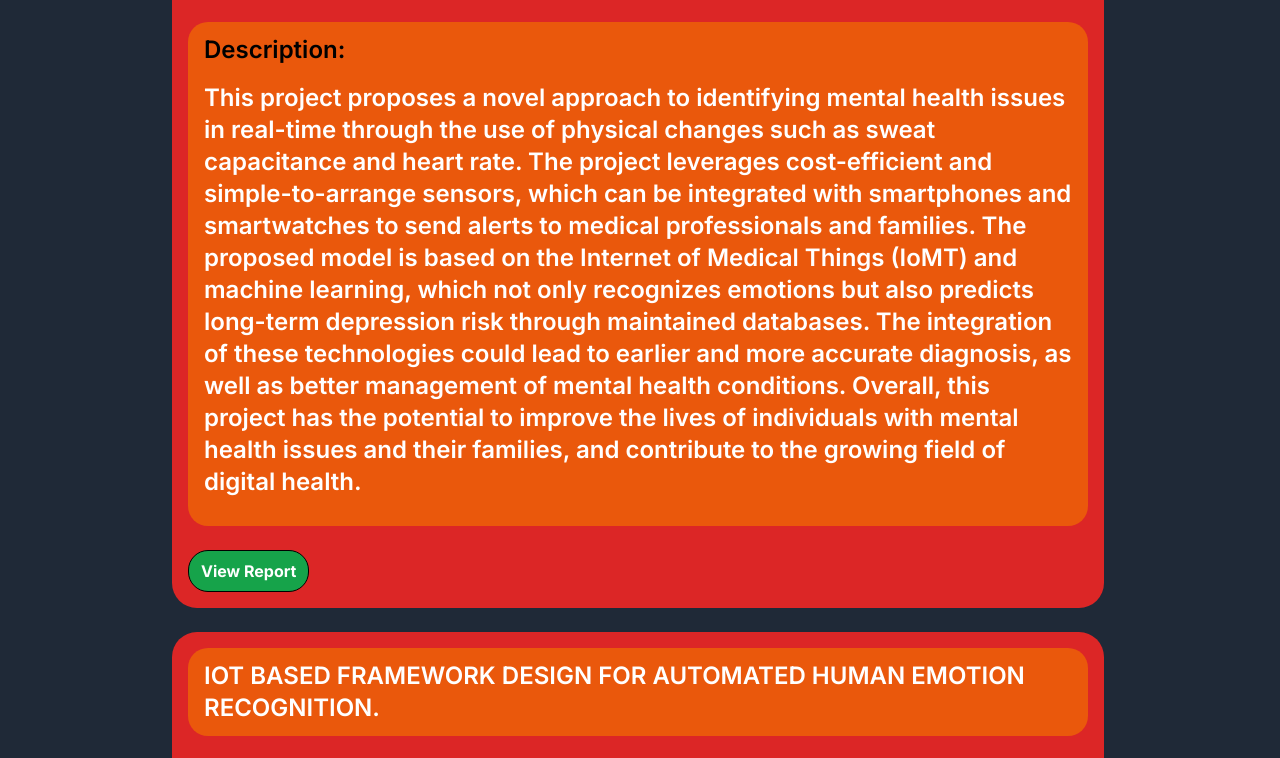
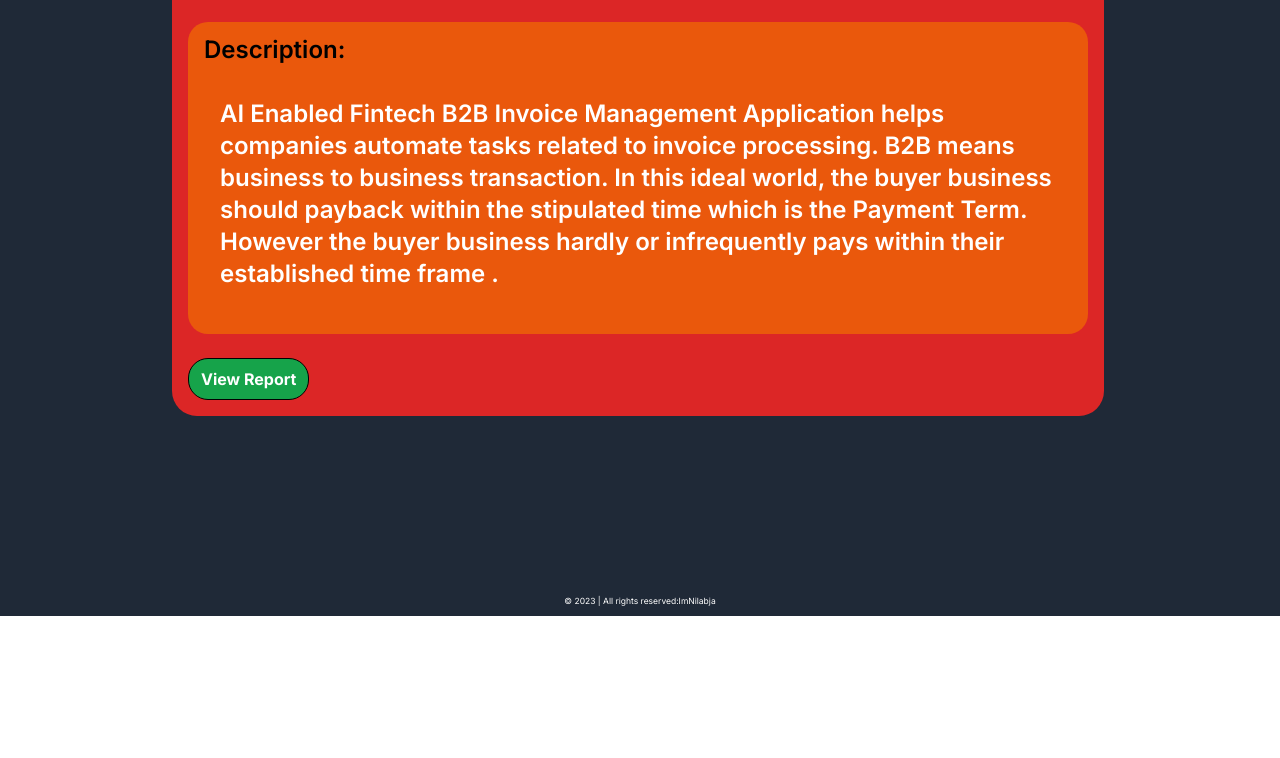
Before and after one commit to imNilabja/Nilabja-s-Portfolio_V2, a Next.js app: page /Projects in a window 1280 px wide. Shown: the part 1040-1798 px from the top of the page. After the commit the page ends 1656 px from the top, so only its background shows below. Built offline with nearby package versions, Linux system fonts and the light colour scheme.

Commit message:
make the proj cont small

```diff
--- a/Components/ProjectPoints.js
+++ b/Components/ProjectPoints.js
@@ -7,19 +7,17 @@ const ProjectPoints = (props) => {
     return (
         <>
             <div className='bg-red-600 max-w-[950px] min-w-[10px] min-h-[100px] mr-auto relative ml-auto top-[100px] rounded-[25px] p-4 flex-col justify-center'>
-                <p className='bg-orange-600 text-white font-semibold ml-auto mr-auto text-2xl max-w-[900px] min-h-[50px] py-3 px-4 rounded-[20px] relative'>
+                <p className='bg-orange-600 text-white font-semibold ml-auto mr-auto text-2xl min-w-[40px] max-w-[900px] min-h-[50px] py-3 px-4 rounded-[20px] relative'>
                     {Topic_name}
                 </p>
                 <br></br>
 
-                <div className='bg-orange-600 text-white font-semibold mr-auto text-2xl max-w-[900px] min-h-[50px] py-3 px-4 rounded-[20px] relative'>
+                <div className='bg-orange-600 text-white font-semibold mr-auto ml-auto text-2xl max-w-[900px] min-h-[20px] py-3 px-4 rounded-[20px] relative'>
                     <span className='text-black'>
                         Description:
                     </span>
                     <br></br>
-                    <div className='my-4'>
-
-
+                    <div className='my-4 p-4 min-h-[60px]'>
                         {desc}
                     </div>
                 </div>
--- a/app/Projects/page.js
+++ b/app/Projects/page.js
@@ -22,31 +22,9 @@ const page = () => {
         <br></br>
 
 
-        <ProjectPoints Topic_name="IOT BASED FRAMEWORK DESIGN FOR AUTOMATED HUMAN EMOTION RECOGNITION." desc=" This project proposes a novel approach to identifying mental health issues in real-time through the use of physical changes such as sweat capacitance and heart rate. The project leverages cost-efficient and simple-to-arrange sensors, which can be integrated with smartphones and smartwatches to send alerts to medical professionals and families. The proposed model is based on the Internet of Medical Things (IoMT) and machine learning, which not only recognizes emotions but also predicts long-term depression risk through maintained databases. The integration of these technologies could lead to earlier and more accurate diagnosis, as well as better management of mental health conditions. Overall, this project has the potential to improve the lives of individuals with mental health issues and their families, and contribute to the growing field of digital health." download="https://drive.google.com/file/d/1TE00HpQJjqp0lCa0iCFVnuvph4n1KTdm/view?usp=sharing" />
-        <br></br>
 
-
-        <ProjectPoints Topic_name="IOT BASED FRAMEWORK DESIGN FOR AUTOMATED HUMAN EMOTION RECOGNITION." desc=" This project proposes a novel approach to identifying mental health issues in real-time through the use of physical changes such as sweat capacitance and heart rate. The project leverages cost-efficient and simple-to-arrange sensors, which can be integrated with smartphones and smartwatches to send alerts to medical professionals and families. The proposed model is based on the Internet of Medical Things (IoMT) and machine learning, which not only recognizes emotions but also predicts long-term depression risk through maintained databases. The integration of these technologies could lead to earlier and more accurate diagnosis, as well as better management of mental health conditions. Overall, this project has the potential to improve the lives of individuals with mental health issues and their families, and contribute to the growing field of digital health." download="https://drive.google.com/file/d/1TE00HpQJjqp0lCa0iCFVnuvph4n1KTdm/view?usp=sharing" />
-        <br></br>
-
-        <ProjectPoints Topic_name="IOT BASED FRAMEWORK DESIGN FOR AUTOMATED HUMAN EMOTION RECOGNITION." desc=" This project proposes a novel approach to identifying mental health issues in real-time through the use of physical changes such as sweat capacitance and heart rate. The project leverages cost-efficient and simple-to-arrange sensors, which can be integrated with smartphones and smartwatches to send alerts to medical professionals and families. The proposed model is based on the Internet of Medical Things (IoMT) and machine learning, which not only recognizes emotions but also predicts long-term depression risk through maintained databases. The integration of these technologies could lead to earlier and more accurate diagnosis, as well as better management of mental health conditions. Overall, this project has the potential to improve the lives of individuals with mental health issues and their families, and contribute to the growing field of digital health." download="https://drive.google.com/file/d/1TE00HpQJjqp0lCa0iCFVnuvph4n1KTdm/view?usp=sharing" />
-        <br></br>
-
-        <ProjectPoints Topic_name="IOT BASED FRAMEWORK DESIGN FOR AUTOMATED HUMAN EMOTION RECOGNITION." desc=" This project proposes a novel approach to identifying mental health issues in real-time through the use of physical changes such as sweat capacitance and heart rate. The project leverages cost-efficient and simple-to-arrange sensors, which can be integrated with smartphones and smartwatches to send alerts to medical professionals and families. The proposed model is based on the Internet of Medical Things (IoMT) and machine learning, which not only recognizes emotions but also predicts long-term depression risk through maintained databases. The integration of these technologies could lead to earlier and more accurate diagnosis, as well as better management of mental health conditions. Overall, this project has the potential to improve the lives of individuals with mental health issues and their families, and contribute to the growing field of digital health." download="https://drive.google.com/file/d/1TE00HpQJjqp0lCa0iCFVnuvph4n1KTdm/view?usp=sharing" />
-        <br></br>
-
-        <ProjectPoints Topic_name="IOT BASED FRAMEWORK DESIGN FOR AUTOMATED HUMAN EMOTION RECOGNITION." desc=" This project proposes a novel approach to identifying mental health issues in real-time through the use of physical changes such as sweat capacitance and heart rate. The project leverages cost-efficient and simple-to-arrange sensors, which can be integrated with smartphones and smartwatches to send alerts to medical professionals and families. The proposed model is based on the Internet of Medical Things (IoMT) and machine learning, which not only recognizes emotions but also predicts long-term depression risk through maintained databases. The integration of these technologies could lead to earlier and more accurate diagnosis, as well as better management of mental health conditions. Overall, this project has the potential to improve the lives of individuals with mental health issues and their families, and contribute to the growing field of digital health." download="https://drive.google.com/file/d/1TE00HpQJjqp0lCa0iCFVnuvph4n1KTdm/view?usp=sharing" />
-        <br></br>
-        <ProjectPoints Topic_name="IOT BASED FRAMEWORK DESIGN FOR AUTOMATED HUMAN EMOTION RECOGNITION." desc=" This project proposes a novel approach to identifying mental health issues in real-time through the use of physical changes such as sweat capacitance and heart rate. The project leverages cost-efficient and simple-to-arrange sensors, which can be integrated with smartphones and smartwatches to send alerts to medical professionals and families. The proposed model is based on the Internet of Medical Things (IoMT) and machine learning, which not only recognizes emotions but also predicts long-term depression risk through maintained databases. The integration of these technologies could lead to earlier and more accurate diagnosis, as well as better management of mental health conditions. Overall, this project has the potential to improve the lives of individuals with mental health issues and their families, and contribute to the growing field of digital health." download="https://drive.google.com/file/d/1TE00HpQJjqp0lCa0iCFVnuvph4n1KTdm/view?usp=sharing" />
-        <br></br>
-
-
-        <ProjectPoints Topic_name="AI ENABLED FINTECH B2B INVOICE MANAGEMENT APPLICATION" desc="AI Enabled Fintech B2B Invoice Management Application helps companies automate tasks related to invoice processing. B2B means business to business transaction. In this ideal world, the buyer business should payback within the stipulated time which is the Payment Term. However the buyer business hardly or infrequently pays within their established time frame . This is where the Account receivables Department comes into picture. This Application consists of Machine Learning Model to predict the payment date of an invoice when it gets created in the system, A Receivables Dashboard to visualize data in the form of grids,ADD,EDIT,DELETE,ADVANCE SEARCH functionalities.It has easy navigation implemented through pagination. The tools used are :
-●Eclipse IDE
-●TomCat Server
-●MySQL Workbench
-●Jupyter Notebook
-It has three main categories such as Machine learning which predicts the payment date of an invoice with maximum accuracy using Numpy, Pandas and Matplotlib. The front-end comprises HTML, CSS , Javascript and React. This helps to visualize data . The back-end comprises Java, Sevlets, JDBC Connections, MySQL Workbench ." download="https://drive.google.com/file/d/16V-ytKUF5Edd2lrp3K3MyBYYb1a1VGTA/view?usp=sharing" />
+        <ProjectPoints Topic_name="AI ENABLED FINTECH B2B INVOICE MANAGEMENT APPLICATION" desc="
+AI Enabled Fintech B2B Invoice Management Application helps companies automate tasks related to invoice processing. B2B means business to business transaction. In this ideal world, the buyer business should payback within the stipulated time which is the Payment Term. However the buyer business hardly or infrequently pays within their established time frame ." download="https://drive.google.com/file/d/16V-ytKUF5Edd2lrp3K3MyBYYb1a1VGTA/view?usp=sharing" />
 
 
 
```
